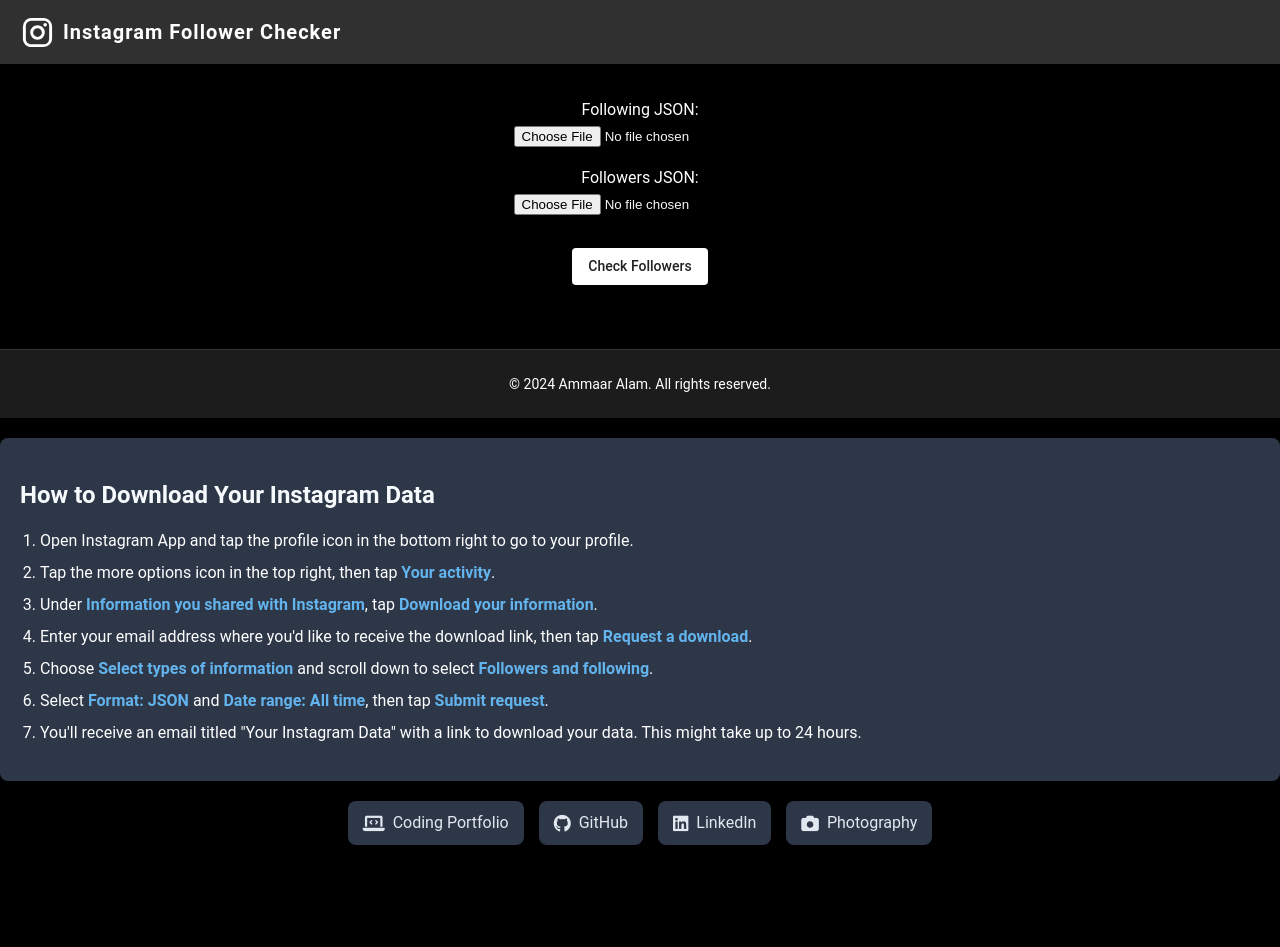
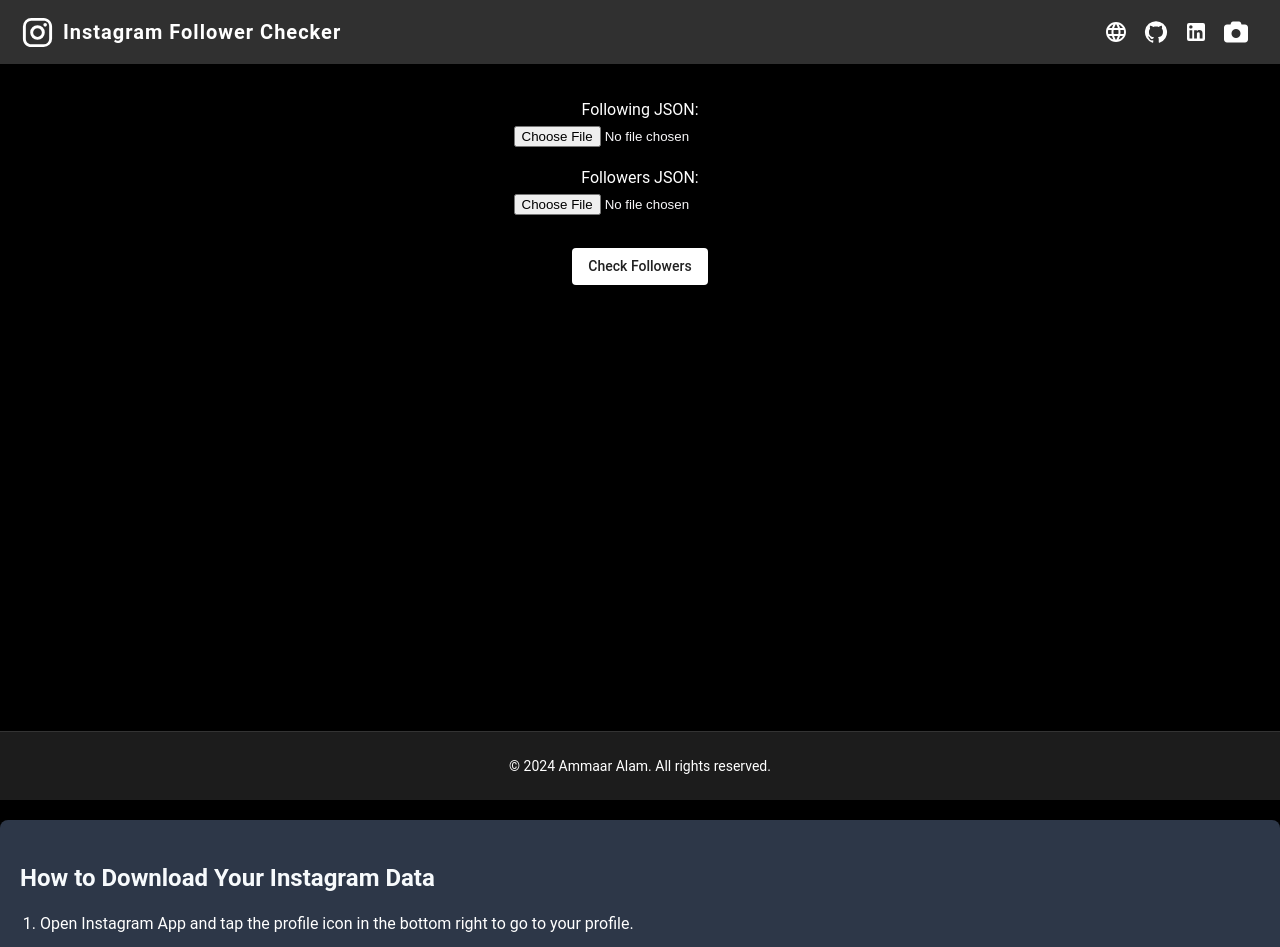
Before and after one commit to Ammaar-Alam/instagram-Checker, a React (Create React App) app in the folder client/: page / in a window 1280 px wide. Shown: the top 947 px of the page. Before the commit the page ends 865 px from the top, so only its background shows below. Built offline with nearby package versions, Linux system fonts and the light colour scheme.

Commit message:
updating css/react for backlink fixing

```diff
--- a/client/public/index.html
+++ b/client/public/index.html
@@ -34,37 +34,6 @@
         .instructions strong {
             color: #63b3ed;
         }
-        .social-links {
-            list-style: none;
-            padding: 0;
-            margin: 20px 0;
-            display: flex;
-            flex-wrap: wrap;
-            justify-content: center;
-            gap: 15px;
-        }
-
-        .social-links li a {
-            display: flex;
-            align-items: center;
-            padding: 10px 15px;
-            background-color: #2d3748;
-            border-radius: 8px;
-            color: #e2e8f0;
-            text-decoration: none;
-            transition: all 0.3s ease;
-        }
-
-        .social-links li a:hover {
-            background-color: #4a5568;
-            transform: translateY(-2px);
-        }
-
-        .social-links i {
-            margin-right: 8px;
-            font-size: 1.1em;
-        }
-
         .footer {
             margin-top: 40px;
             padding: 20px;
@@ -94,28 +63,5 @@
             <li>You'll receive an email titled "Your Instagram Data" with a link to download your data. This might take up to 24 hours.</li>
         </ol>
     </div>
-
-    <ul class="social-links">
-        <li>
-            <a href="https://ammaaralam.com" target="_blank">
-                <i class="fas fa-laptop-code"></i> Coding Portfolio
-            </a>
-        </li>
-        <li>
-            <a href="https://github.com/Ammaar-Alam/doorUnlocker" target="_blank">
-                <i class="fab fa-github"></i> GitHub
-            </a>
-        </li>
-        <li>
-            <a href="https://www.linkedin.com/in/Ammaar-Alam" target="_blank">
-                <i class="fab fa-linkedin"></i> LinkedIn
-            </a>
-        </li>
-        <li>
-            <a href="https://ammaar.xyz" target="_blank">
-                <i class="fas fa-camera"></i> Photography
-            </a>
-        </li>
-    </ul>
 </body>
 </html>
--- a/client/src/App.js
+++ b/client/src/App.js
@@ -121,6 +121,11 @@
   return (
     <ThemeProvider theme={darkTheme}>
       <CssBaseline />
+      <Box sx={{
+        minHeight: '100vh',
+        display: 'flex',
+        flexDirection: 'column'
+      }}>
         <AppBar position="static" color="primary">
           <Toolbar>
             <IconButton edge="start" color="inherit" aria-label="menu">
@@ -129,9 +134,22 @@
             <Typography variant="h6" sx={{ flexGrow: 1 }}>
               Instagram Follower Checker
             </Typography>
+            <IconButton color="inherit" href="https://ammaaralam.com" target="_blank">
+              <LanguageIcon />
+            </IconButton>
+            <IconButton color="inherit" href="https://github.com/Ammaar-Alam/doorUnlocker" target="_blank">
+              <GitHubIcon />
+            </IconButton>
+            <IconButton color="inherit" href="https://www.linkedin.com/in/Ammaar-Alam" target="_blank">
+              <LinkedInIcon />
+            </IconButton>
+            <IconButton color="inherit" href="https://ammaar.xyz" target="_blank">
+              <i className="fas fa-camera"></i>
+            </IconButton>
           </Toolbar>
         </AppBar>
-      <Container maxWidth="md">
+
+        <Container maxWidth="md" sx={{ flex: 1, mb: 4 }}>
           <Box
             component="form"
             id="upload-form"
@@ -244,12 +262,13 @@
             </Box>
           )}
         </Container>
+
         <Box
           component="footer"
           sx={{
-          mt: 8,
             py: 3,
             px: 2,
+            mt: 'auto',
             backgroundColor: 'background.paper',
             borderTop: '1px solid',
             borderColor: 'divider'
@@ -261,6 +280,7 @@
             </Typography>
           </Container>
         </Box>
+      </Box>
     </ThemeProvider>
   );
 }
```
Lines whose indentation alone changed are shown as unchanged.
